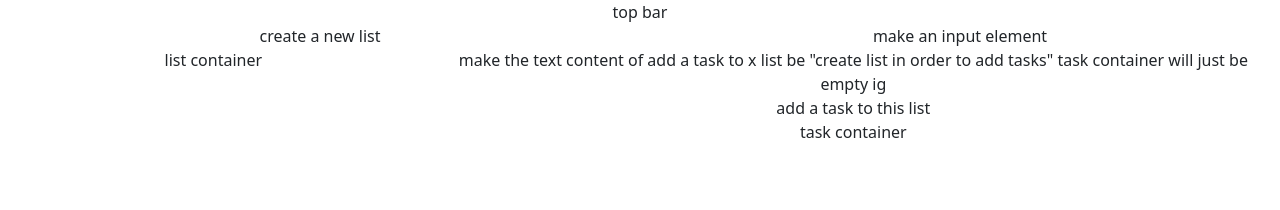
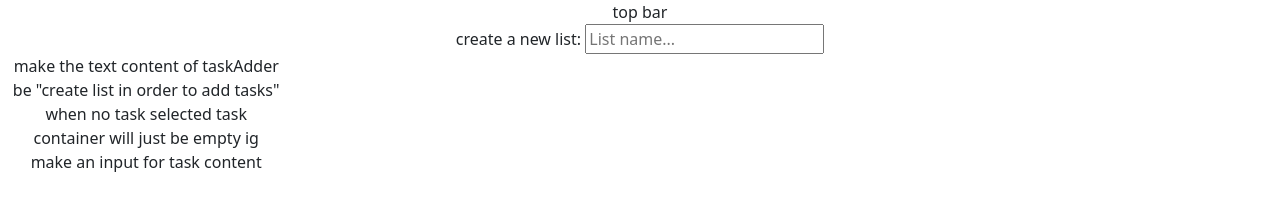
Before and after one commit to I-s-aac/todo-app, a plain HTML site: page index.html in a window 1280 px wide. Drawn offline with nearby package versions, Linux system fonts and the light colour scheme.

Commit message:
put some ids and changed a bit in html, added a note to js Thu, Sep 26, 2024  9:51:42 AM

```diff
--- a/index.html
+++ b/index.html
@@ -1,38 +1,48 @@
 <!DOCTYPE html>
 <html lang="en">
+
 <head>
     <meta charset="UTF-8">
     <meta name="viewport" content="width=device-width, initial-scale=1.0">
     <title>Todo</title>
-    <script defer src="https://cdn.jsdelivr.net/npm/bootstrap@5.3.3/dist/js/bootstrap.bundle.min.js" integrity="sha384-YvpcrYf0tY3lHB60NNkmXc5s9fDVZLESaAA55NDzOxhy9GkcIdslK1eN7N6jIeHz" crossorigin="anonymous"></script>
-    <link href="https://cdn.jsdelivr.net/npm/bootstrap@5.3.3/dist/css/bootstrap.min.css" rel="stylesheet" integrity="sha384-QWTKZyjpPEjISv5WaRU9OFeRpok6YctnYmDr5pNlyT2bRjXh0JMhjY6hW+ALEwIH" crossorigin="anonymous">
+    <script defer src="https://cdn.jsdelivr.net/npm/bootstrap@5.3.3/dist/js/bootstrap.bundle.min.js"
+        integrity="sha384-YvpcrYf0tY3lHB60NNkmXc5s9fDVZLESaAA55NDzOxhy9GkcIdslK1eN7N6jIeHz"
+        crossorigin="anonymous"></script>
+    <link href="https://cdn.jsdelivr.net/npm/bootstrap@5.3.3/dist/css/bootstrap.min.css" rel="stylesheet"
+        integrity="sha384-QWTKZyjpPEjISv5WaRU9OFeRpok6YctnYmDr5pNlyT2bRjXh0JMhjY6hW+ALEwIH" crossorigin="anonymous">
     <link rel="stylesheet" href="style.css">
     <script defer src="script.js"></script>
 </head>
+
 <body>
     <main class="container-fluid vh-100 text-center">
         <div class="row">
             <div class="col">top bar</div>
         </div>
         <div class="row">
-            <div class="col">create a new list</div>
-            <div class="col">make an input element</div>
+            <div class="col">
+                <label for="listAdder">create a new list: </label>
+                <input type="text" class="col" id="listAdder" placeholder="List name..."></input>
+            </div>
         </div>
         <div class="row">
-            <div class="col-12 col-md-4">
-                list container
+            <div class="col-12 col-md-4" id="listContainer">
+                <div id="example list name"
             </div>
             <div class="col-12 col-md-8">
-                make the text content of add a task to x list be "create list in order to add tasks"
+                make the text content of taskAdder be "create list in order to add tasks" when no task selected
                 task container will just be empty ig
                 <div class="row">
-                    <div class="col">add a task to this list</div>
+                    <div class="col" id="taskAdder">make an input for task content</div>
                 </div>
                 <div class="row">
-                    <div class="col">task container</div>
+                    <div class="col" id="taskContainer">
+
+                    </div>
                 </div>
             </div>
         </div>
     </main>
 </body>
+
 </html>
--- a/script.js
+++ b/script.js
@@ -22,6 +22,9 @@ function updateContainers() {
         const listItem = document.createElement("div");
         listItem.textContent = listName;
         listItem.classList.add("list-item", "p-2", "border", "mb-2");
+        // make the id of the listItem be.. uhh
+        // the list title or whatever "example task list name"
+        // but remove all the spaces
 
         // Highlight the current list
         if (listName === currentList) listItem.classList.add("bg-primary", "text-white");
```
